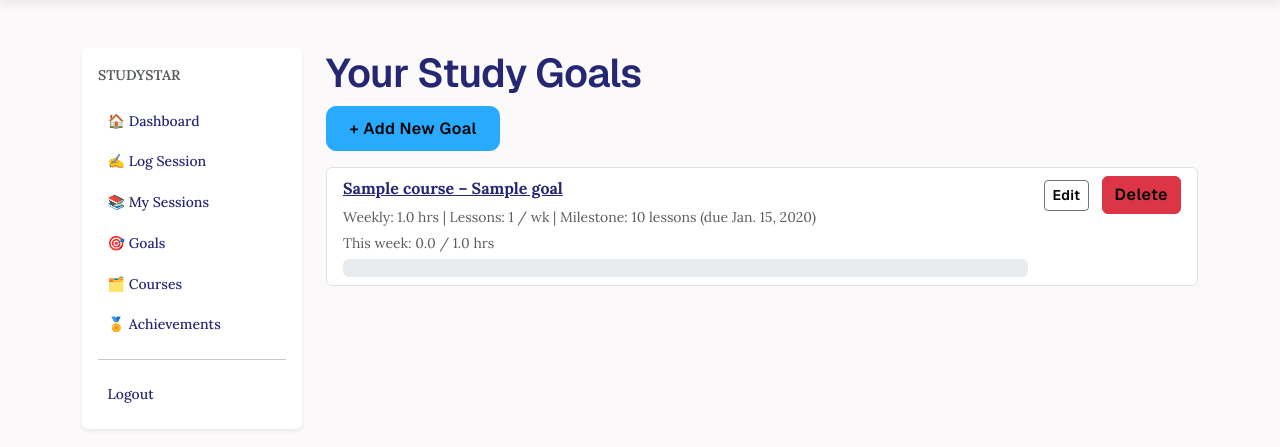
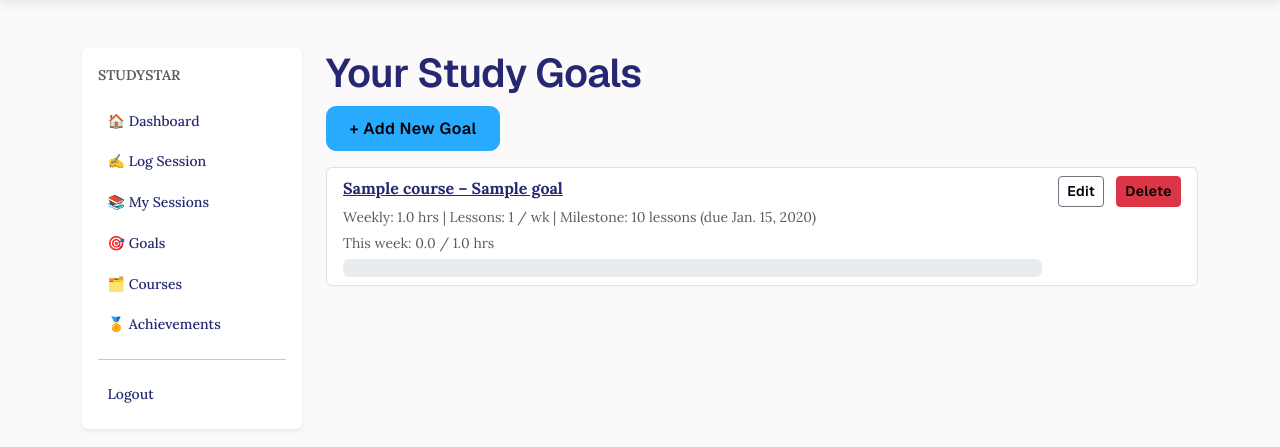
Before and after one commit to TereBts/py_study_tracker, a Django app: page /goals/ in a window 1280 px wide. Shown: the part 89-536 px from the top of the page. Run offline with Django 4.2, Linux system fonts and the light colour scheme; a user stored in the database is signed in; tables that the repository leaves empty hold one stand-in row (values such as "Sample post"); data that the repository does not hold is empty.

Commit message:
style delete button

```diff
--- a/templates/goals/goal_list.html
+++ b/templates/goals/goal_list.html
@@ -115,7 +115,7 @@
               <a href="{% url 'goals:edit' pk=goal.pk %}"
                  class="btn btn-sm btn-outline-secondary me-2">Edit</a>
 
-            <a href="{% url 'goals:delete' pk=goal.pk %}" class="btn btn-danger">
+            <a href="{% url 'goals:delete' pk=goal.pk %}" class="btn btn-sm btn-danger">
               Delete
             </a>
             </div>
```
